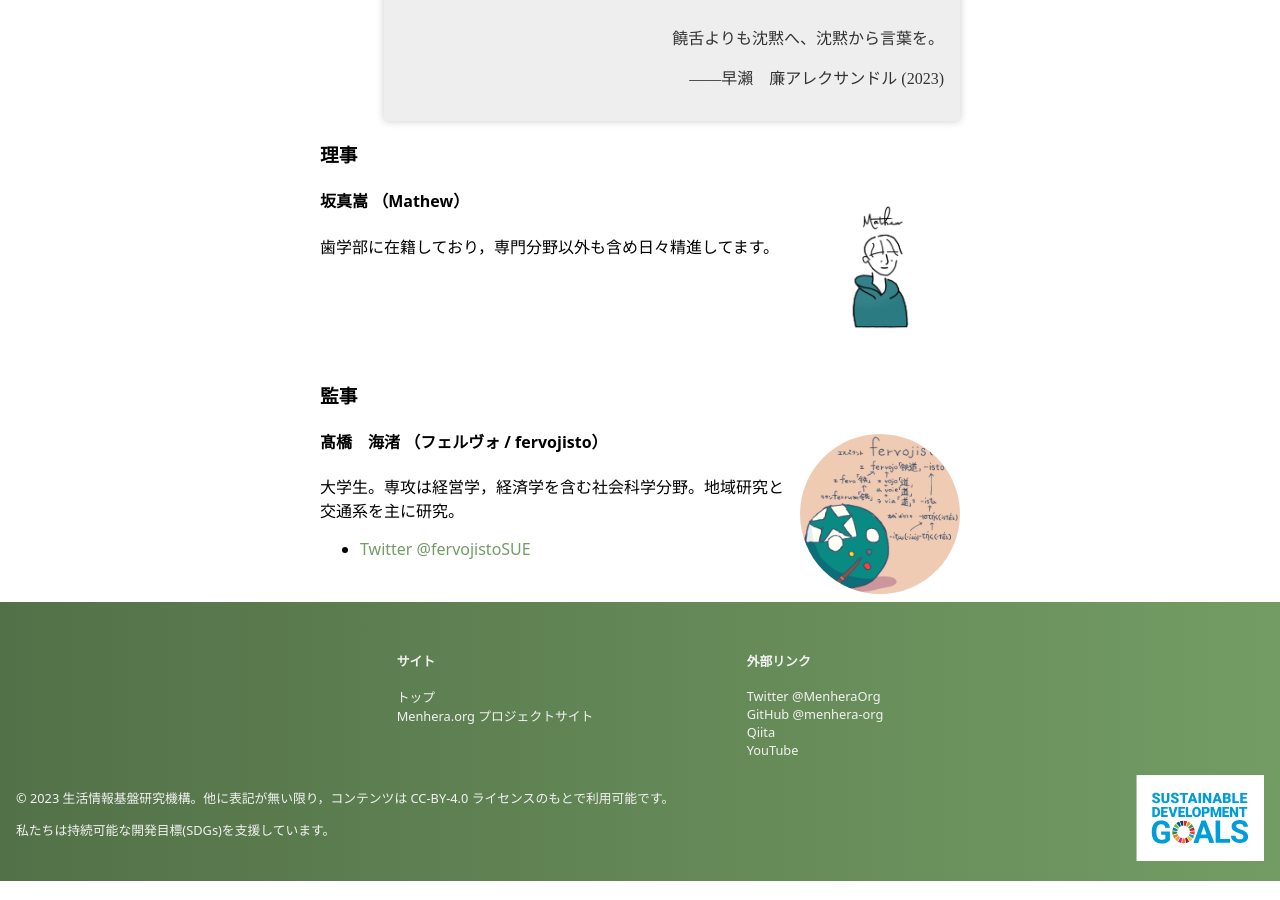
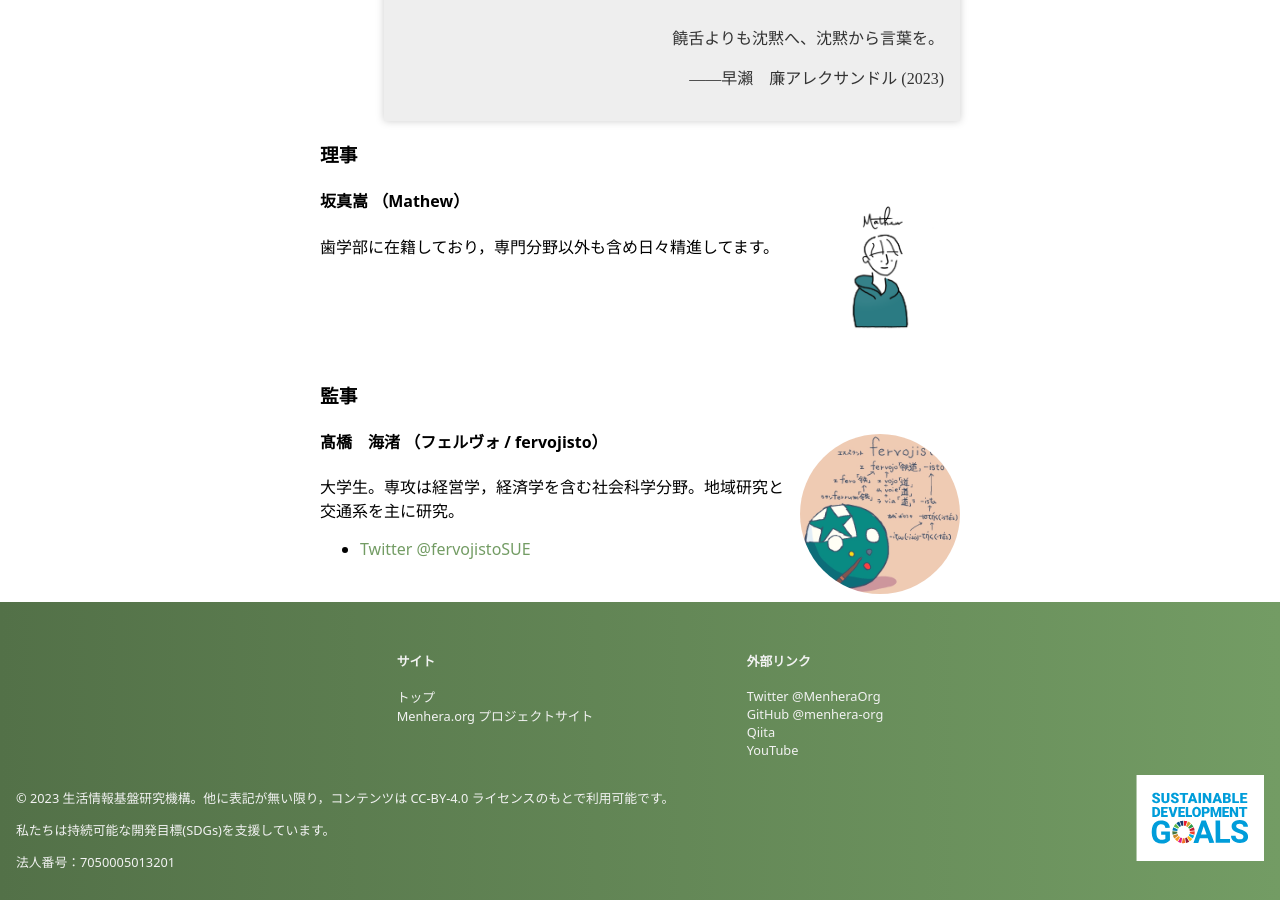
Before and after one commit to menhera-org/menhera.jp, a Jekyll site: the page built from about.html, in a window 1280 px wide and 900 px high, scrolled down 2168 px. Built offline with Jekyll 4.4.1, drawn with Linux system fonts in a browser that asks for light colours.

Commit message:
Update default.html
corporate number

```diff
--- a/_layouts/default.html
+++ b/_layouts/default.html
@@ -62,6 +62,7 @@ csp: "default-src https://*.menherausercontent.org 'self'; style-src 'self' http
 <div id="footer-bottom-start">
 <p>© 2023 生活情報基盤研究機構。他に表記が無い限り，コンテンツは <a href="https://creativecommons.org/licenses/by/4.0/">CC-BY-4.0</a> ライセンスのもとで利用可能です。</p>
 <p>私たちは持続可能な開発目標(SDGs)を支援しています。</p>
+<p>法人番号：7050005013201</p>
 </div>
 <div id="footer-bottom-end">
 <img id="sdgs-logo" alt="SDGs" src="{{ relBase }}/assets/img/SDGs_logo.svg"/>
```
